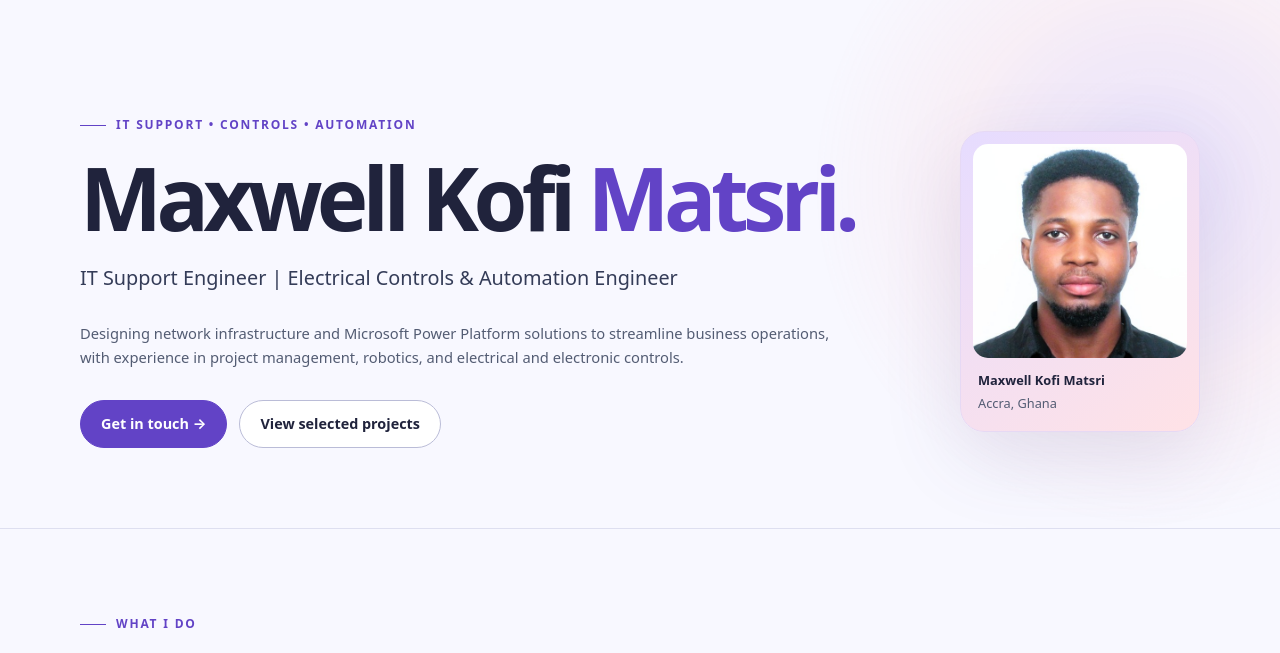
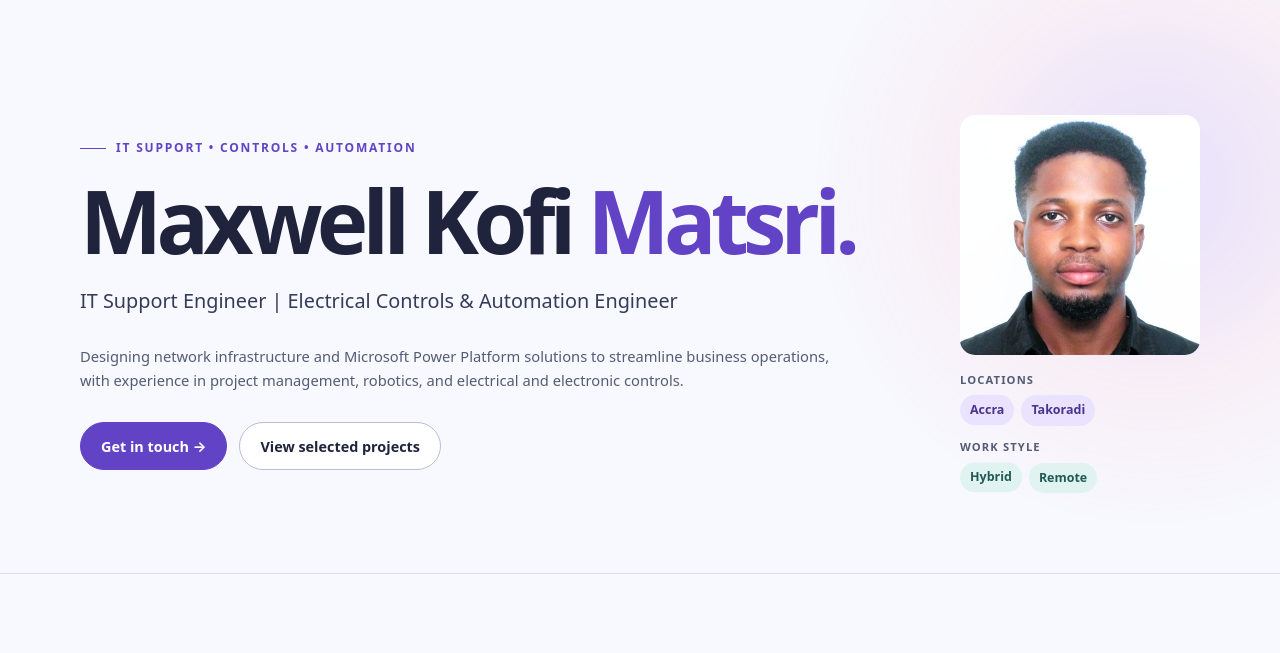
Before and after one commit to MaxwellMatsri/MaxwellMatsri.github.io, a plain HTML site: page index.html in a window 1280 px wide. Shown: the part 76-729 px from the top of the page. Drawn offline with Linux system fonts and the light colour scheme.

Commit message:
Update portrait and work locations
Co-authored-by: Copilot App <223556219+Copilot@users.noreply.github.com>

```diff
--- a/index.html
+++ b/index.html
@@ -52,10 +52,15 @@
     .button.primary { background: var(--accent); color: #fff; border-color: var(--accent); }
     .button { transition: transform .18s ease, box-shadow .18s ease; }
     .button:hover { transform: translateY(-2px); box-shadow: 0 8px 20px #3933651c; }
-    .portrait-card { position: relative; padding: 12px; border: 1px solid #e6d9f4; border-radius: 24px; background: linear-gradient(145deg, #e6dcff, #ffe2e6); box-shadow: 0 24px 80px #5e4d8c24; }
+    .portrait-card { position: relative; }
     .portrait-card img { width: 100%; height: auto; aspect-ratio: 1; object-fit: cover; object-position: center 20%; border-radius: 15px; }
-    .portrait-caption { padding: 12px 5px 5px; display: flex; flex-wrap: wrap; justify-content: space-between; gap: 2px 10px; font-size: .8rem; color: var(--muted); }
-    .portrait-caption strong { color: var(--text); }
+    .location { margin-top: 16px; }
+    .location-label { margin: 12px 0 6px; color: var(--muted); font-size: .7rem; font-weight: 750; letter-spacing: .1em; text-transform: uppercase; }
+    .location-list { display: flex; flex-wrap: wrap; gap: 7px; margin: 0; padding: 0; list-style: none; }
+    .location-list li { padding: 5px 10px; border-radius: 100px; background: #eae3ff; color: #4a348d; font-size: .78rem; font-weight: 700; animation: location-float 2.8s ease-in-out infinite alternate; }
+    .location-list li:nth-child(2) { animation-delay: -.8s; }
+    .location-list.work-style li { background: #e0f3f0; color: #205b55; }
+    .location-list.work-style li:first-child { animation-delay: -1.4s; }
     .section { padding: 85px 0; border-top: 1px solid var(--line); }
     .section-head { display: grid; grid-template-columns: 1fr 1fr; gap: 30px; align-items: end; margin-bottom: 38px; }
     h2 { font-size: clamp(2rem, 4vw, 3rem); line-height: 1.12; letter-spacing: -.045em; margin: 12px 0 0; }
@@ -66,6 +71,7 @@
     .revealed { animation: rise-in .6s ease-out; }
     @keyframes rise-in { from { opacity: .4; transform: translateY(18px); } to { opacity: 1; transform: translateY(0); } }
     @keyframes glow-drift { from { transform: translate(-20px, 0) scale(.96); } to { transform: translate(20px, 30px) scale(1.05); } }
+    @keyframes location-float { from { transform: translateY(0); } to { transform: translateY(-4px); } }
     .grid:not(.projects) .card:nth-child(1) { border-top: 4px solid #7354d6; }
     .grid:not(.projects) .card:nth-child(2) { border-top: 4px solid #dd6880; }
     .grid:not(.projects) .card:nth-child(3) { border-top: 4px solid #398a9e; }
@@ -113,7 +119,7 @@
     }
     @media (prefers-reduced-motion: reduce) {
       html { scroll-behavior: auto; }
-      .hero::before, .hero-grid > div, .revealed, .project-details[open] p { animation: none; }
+      .hero::before, .hero-grid > div, .revealed, .project-details[open] p, .location-list li { animation: none; }
       .button, .card, nav a { transition: none; }
       .button:hover, .card:hover, .card:focus-within { transform: none; }
     }
@@ -147,7 +153,12 @@
         </div>
         <div class="portrait-card">
           <img src="assets/maxwell-matsri.jpg" alt="Portrait of Maxwell Kofi Matsri" width="480" height="600">
-          <div class="portrait-caption"><strong>Maxwell Kofi Matsri</strong><span>Accra, Ghana</span></div>
+          <div class="location">
+            <p class="location-label" id="location-heading">Locations</p>
+            <ul class="location-list" aria-labelledby="location-heading"><li>Accra</li><li>Takoradi</li></ul>
+            <p class="location-label" id="work-style-heading">Work style</p>
+            <ul class="location-list work-style" aria-labelledby="work-style-heading"><li>Hybrid</li><li>Remote</li></ul>
+          </div>
         </div>
       </div>
     </section>
```
